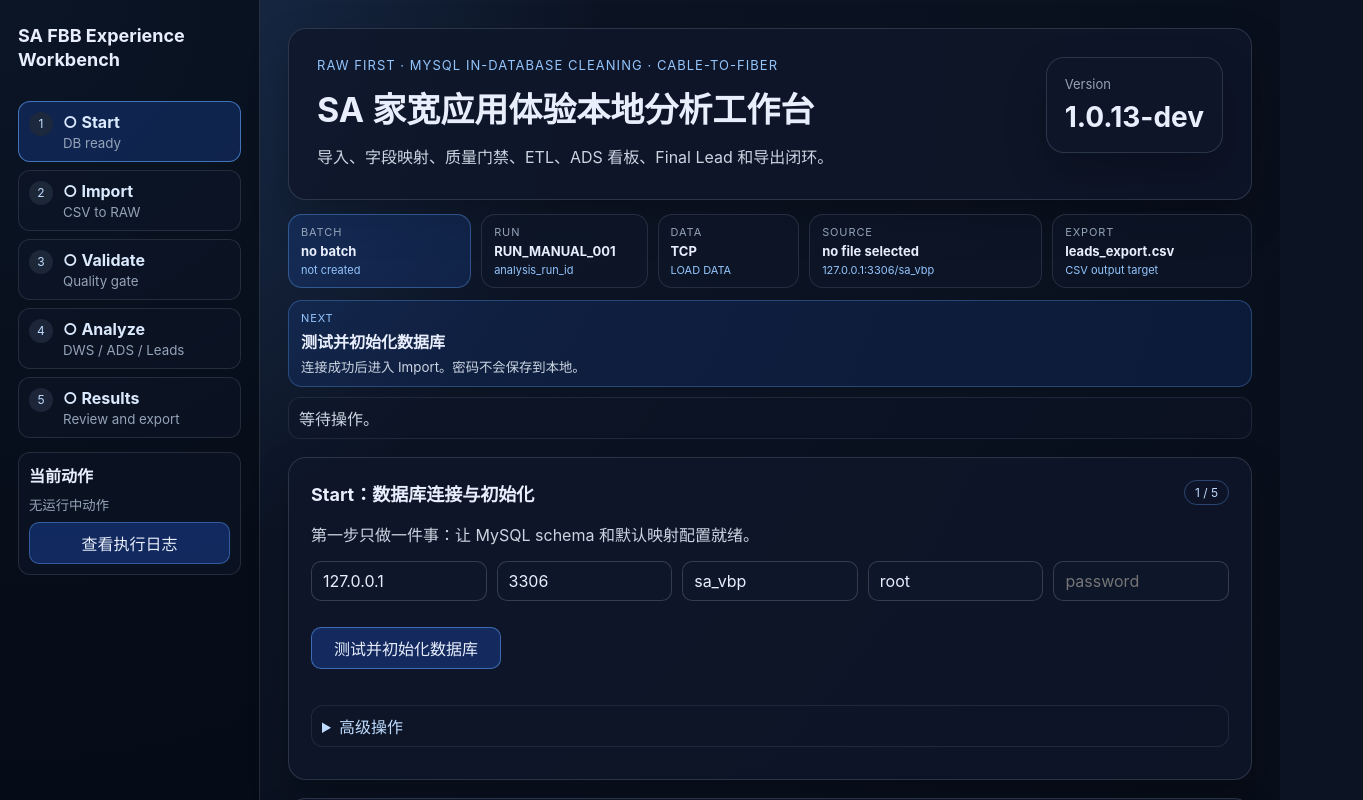
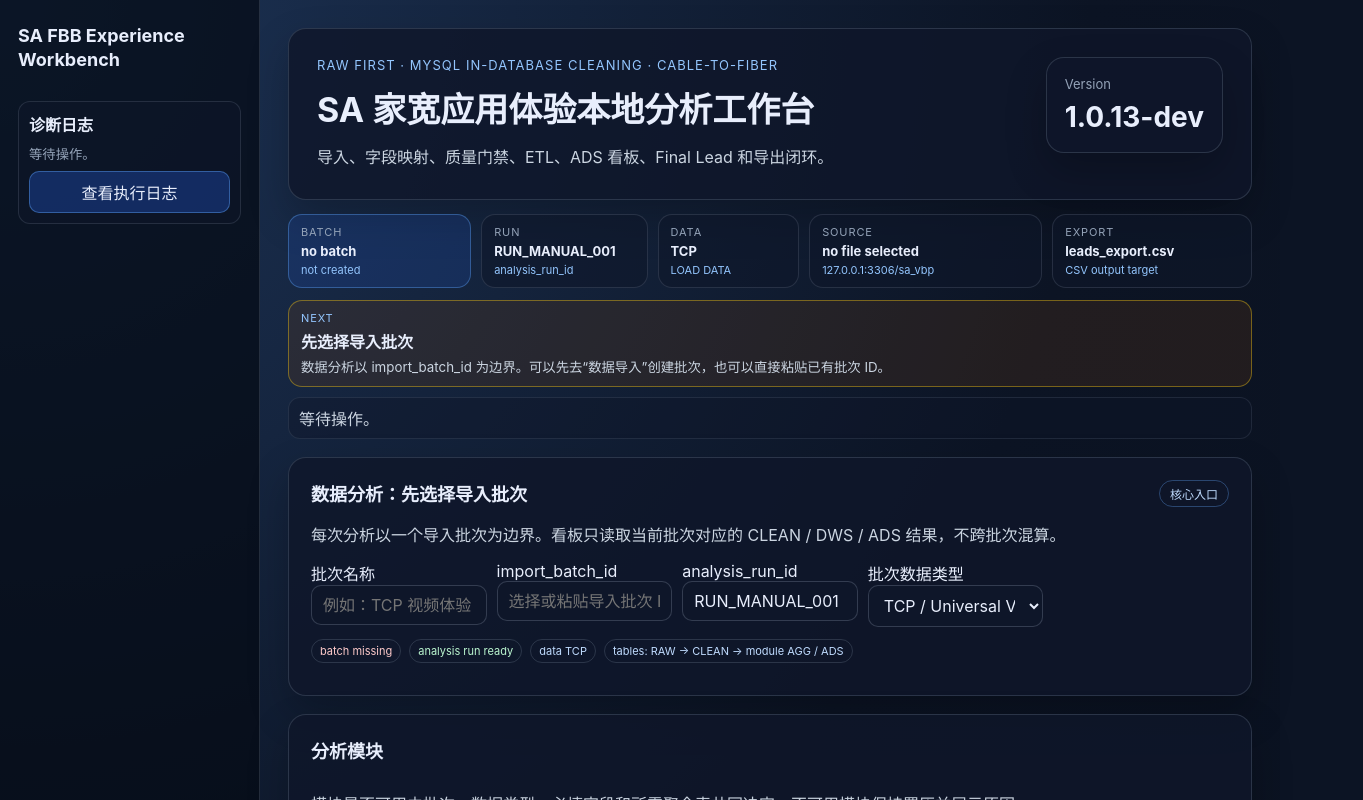
Before and after one commit to zhou-yang-personal/sa-fbb-experience-workbench, a React (Vite) app: page / in a window 1280 px wide. Shown: the top 800 px of the page, 1363 px wide, since content can reach past the window. Built offline with nearby package versions, Linux system fonts and the light colour scheme.

Commit message:
feat: make analytics dashboard the primary product entry

```diff
--- a/src/features/workbench/WorkbenchAppV2.tsx
+++ b/src/features/workbench/WorkbenchAppV2.tsx
@@ -1,106 +1,71 @@
-import { useMemo, useState } from 'react';
-import type { PipelineStepStatus } from '../../shared/types';
-import { ConnectionPanel } from './ConnectionPanel';
-import { DashboardCenter } from './DashboardCenter';
-import { EtlJobCenter } from './EtlJobCenter';
-import { FinalLeadCenter } from './FinalLeadCenter';
+import { useState } from 'react';
+import { AnalysisWorkspace } from './AnalysisWorkspace';
 import { ImportPanel } from './ImportPanel';
-import { MetricGrid } from './MetricGrid';
 import { NextActionHint } from './NextActionHint';
-import { PipelineStatusBar, type PipelineStep, type PipelineStepId } from './PipelineStatusBar';
-import { QualityCenter } from './QualityCenter';
-import { ResultTables } from './ResultTables';
 import { RunLogDrawer } from './RunLogDrawer';
+import { SystemPanel } from './SystemPanel';
 import { WorkbenchContextBar } from './WorkbenchContextBar';
 import { WorkbenchHeader } from './WorkbenchHeader';
 import { useWorkbenchController } from './useWorkbenchController';
 import './extra.css';
 
-type WorkbenchSection = PipelineStepId;
+type WorkbenchSection = 'analysis' | 'import' | 'system';
 
-function hasSuccess(state?: { status?: string }) {
-  return state?.status === 'success';
-}
+type ProductNavItem = {
+  id: WorkbenchSection;
+  label: string;
+  hint: string;
+};
 
-function hasFailure(state?: { status?: string }) {
-  return state?.status === 'failure';
-}
-
-function hasRunning(states: Record<string, { status?: string }>, keys: string[]) {
-  return keys.some((key) => states[key]?.status === 'running');
-}
-
-function stepStatus(done: boolean, running: boolean, failed: boolean): PipelineStepStatus {
-  if (running) return 'running';
-  if (failed) return 'failed';
-  if (done) return 'success';
-  return 'not_started';
-}
+const productNav: ProductNavItem[] = [
+  { id: 'analysis', label: '数据分析', hint: '默认入口：先选批次，再看看板' },
+  { id: 'import', label: '数据导入', hint: 'CSV → RAW → 可分析批次' },
+  { id: 'system', label: '系统管理', hint: '连接、诊断日志、后台任务' },
+];
 
 export function WorkbenchAppV2() {
   const c = useWorkbenchController();
-  const [activeSection, setActiveSection] = useState<WorkbenchSection>('start');
+  const [activeSection, setActiveSection] = useState<WorkbenchSection>('analysis');
   const [logOpen, setLogOpen] = useState(false);
 
-  const pipeline = useMemo<PipelineStep[]>(() => {
-    const startDone = hasSuccess(c.actionStates.db_initialize) || hasSuccess(c.actionStates.config_seed_defaults) || hasSuccess(c.actionStates.db_test_connection) || hasSuccess(c.actionStates.start_prepare_database);
-    const importDone = Boolean(c.batch || c.importBatchId || hasSuccess(c.actionStates.import_current_file) || hasSuccess(c.actionStates.import_start_raw_load));
-    const validateDone = hasSuccess(c.actionStates.quality_run_gate) || hasSuccess(c.actionStates.quality_get_gate_results);
-    const analyzeDone = hasSuccess(c.actionStates.analyze_generate_results) || hasSuccess(c.actionStates.leads_run_final_fusion) || c.dashboardCharts.length > 0;
-    const resultsDone = c.dashboardCharts.length > 0 || c.leads.length > 0 || c.finalLeads.length > 0;
-    return [
-      { id: 'start', label: 'Start', hint: 'DB ready', status: stepStatus(startDone, hasRunning(c.actionStates, ['db_test_connection', 'db_initialize', 'config_seed_defaults', 'start_prepare_database']), hasFailure(c.actionStates.start_prepare_database)) },
-      { id: 'import', label: 'Import', hint: 'CSV to RAW', status: stepStatus(importDone, hasRunning(c.actionStates, ['import_current_file', 'import_start_raw_load']), hasFailure(c.actionStates.import_current_file)) },
-      { id: 'validate', label: 'Validate', hint: 'Quality gate', status: stepStatus(validateDone, hasRunning(c.actionStates, ['quality_run_gate', 'quality_get_gate_results']), hasFailure(c.actionStates.quality_run_gate)) },
-      { id: 'analyze', label: 'Analyze', hint: 'DWS / ADS / Leads', status: stepStatus(analyzeDone, hasRunning(c.actionStates, ['analyze_generate_results', 'etl_start_clean_job', 'etl_start_aggregate_job', 'leads_run_final_fusion']), hasFailure(c.actionStates.analyze_generate_results)) },
-      { id: 'results', label: 'Results', hint: 'Review and export', status: stepStatus(resultsDone, hasRunning(c.actionStates, ['dashboard_refresh_all', 'export_final_leads_csv', 'export_leads_csv']), hasFailure(c.actionStates.export_final_leads_csv)) },
-    ];
-  }, [c.actionStates, c.batch, c.dashboardCharts.length, c.finalLeads.length, c.importBatchId, c.leads.length]);
+  const hasBatch = Boolean(c.importBatchId.trim());
+  const hasBatchName = Boolean(c.batchDisplayName.trim());
 
-  const hint = useMemo(() => {
-    if (activeSection === 'start') return { title: '测试并初始化数据库', detail: '连接成功后进入 Import。密码不会保存到本地。' };
-    if (activeSection === 'import') return { title: c.filePath ? '导入当前 CSV 文件' : '先选择 CSV 文件', detail: c.filePath ? '系统会自动执行 probe、创建批次、映射校验、RAW 入库和画像刷新。' : '使用系统弹框选择文件，不要手输路径。', tone: c.filePath ? 'normal' as const : 'warning' as const };
-    if (activeSection === 'validate') return { title: c.importBatchId ? '运行质量检查' : '先完成导入', detail: c.importBatchId ? '检查 RAW 完整性、字段可用性、时间范围、接入类型和应用有效性。' : '没有 import_batch_id 时不能做质量检查。', tone: c.importBatchId ? 'normal' as const : 'blocked' as const };
-    if (activeSection === 'analyze') return { title: c.importBatchId ? '生成分析结果' : '先完成质量检查', detail: '系统会依次执行 RAW→CLEAN、DWS/ADS 和 Final Lead Fusion。' };
-    return { title: c.analysisRunId ? '刷新结果并导出' : '先生成 analysis_run_id', detail: '在一个页面查看 Dashboard、Lead、Final Lead，并用保存弹框选择导出位置。' };
-  }, [activeSection, c.analysisRunId, c.filePath, c.importBatchId]);
+  function hint() {
+    if (activeSection === 'analysis') {
+      if (!hasBatch) return { title: '先选择导入批次', detail: '数据分析以 import_batch_id 为边界。可以先去“数据导入”创建批次，也可以直接粘贴已有批次 ID。', tone: 'warning' as const };
+      return { title: '查看当前批次看板', detail: '模块会根据批次类型、必填字段和所需聚合表判断是否可用；不可用模块会置灰。', tone: 'normal' as const };
+    }
+    if (activeSection === 'import') {
+      if (!hasBatchName) return { title: '导入前先命名批次', detail: '批次名称必须是正常人能读懂的业务名称，后续所有看板先按这个批次进入。', tone: 'warning' as const };
+      return { title: c.filePath ? '导入当前 CSV 文件' : '先选择 CSV 文件', detail: c.filePath ? '系统会自动执行 probe、创建批次、映射校验、RAW 入库和画像刷新。' : '使用系统弹框选择文件，不要手输路径。', tone: c.filePath ? 'normal' as const : 'warning' as const };
+    }
+    return { title: '系统诊断与后台能力', detail: '数据库连接、数据可用性、ETL 任务和执行日志只作为支撑能力，不再占用主分析入口。', tone: 'normal' as const };
+  }
 
   function renderSection() {
-    if (activeSection === 'start') {
-      return <ConnectionPanel settings={c.settings} setSettings={c.setSettings} runAction={c.runAction} clearPersistedContext={c.clearPersistedContext} actionStates={c.actionStates} />;
-    }
-    if (activeSection === 'import') {
-      return <ImportPanel {...c} />;
-    }
-    if (activeSection === 'validate') {
-      return (
-        <section className="workbench-section-stack">
-          <QualityCenter {...c} />
-          <MetricGrid metrics={c.allMetrics} />
-        </section>
-      );
-    }
-    if (activeSection === 'analyze') {
-      return <EtlJobCenter {...c} />;
-    }
-    return (
-      <section className="workbench-section-stack">
-        <DashboardCenter {...c} />
-        <FinalLeadCenter {...c} />
-        <MetricGrid metrics={c.allMetrics} />
-        <ResultTables leads={c.leads} finalLeads={c.finalLeads} />
-      </section>
-    );
+    if (activeSection === 'analysis') return <AnalysisWorkspace c={c} />;
+    if (activeSection === 'import') return <ImportPanel {...c} />;
+    return <SystemPanel c={c} />;
   }
 
+  const nextHint = hint();
+
   return (
-    <main className="app-shell guided-shell">
-      <aside className="sidebar guided-sidebar">
+    <main className="app-shell guided-shell product-shell">
+      <aside className="sidebar guided-sidebar product-sidebar">
         <div className="brand">SA FBB Experience Workbench</div>
-        <PipelineStatusBar steps={pipeline} activeStep={activeSection} onSelect={setActiveSection} />
+        <nav className="product-nav" aria-label="Product navigation">
+          {productNav.map((item) => (
+            <button key={item.id} type="button" className={`nav-item ${activeSection === item.id ? 'is-active' : ''}`} onClick={() => setActiveSection(item.id)}>
+              <span>{item.label}</span>
+              <small>{item.hint}</small>
+            </button>
+          ))}
+        </nav>
         <div className="sidebar-log-card">
-          <strong>当前动作</strong>
-          <small>{c.currentAction || '无运行中动作'}</small>
+          <strong>诊断日志</strong>
+          <small>{c.currentAction || c.lastActionMessage || '无运行中动作'}</small>
           <button type="button" onClick={() => setLogOpen(true)}>查看执行日志</button>
         </div>
       </aside>
@@ -112,11 +77,12 @@
           importMode={c.importMode}
           filePath={c.filePath}
           importBatchId={c.importBatchId}
+          batchDisplayName={c.batchDisplayName}
           analysisRunId={c.analysisRunId}
           outputPath={c.outputPath}
           batch={c.batch}
         />
-        <NextActionHint title={hint.title} detail={hint.detail} tone={hint.tone} />
+        <NextActionHint title={nextHint.title} detail={nextHint.detail} tone={nextHint.tone} />
         <section className="action-feedback-bar">
           <span>{c.lastActionMessage}</span>
           {c.currentAction && <strong>Running: {c.currentAction}</strong>}
```
